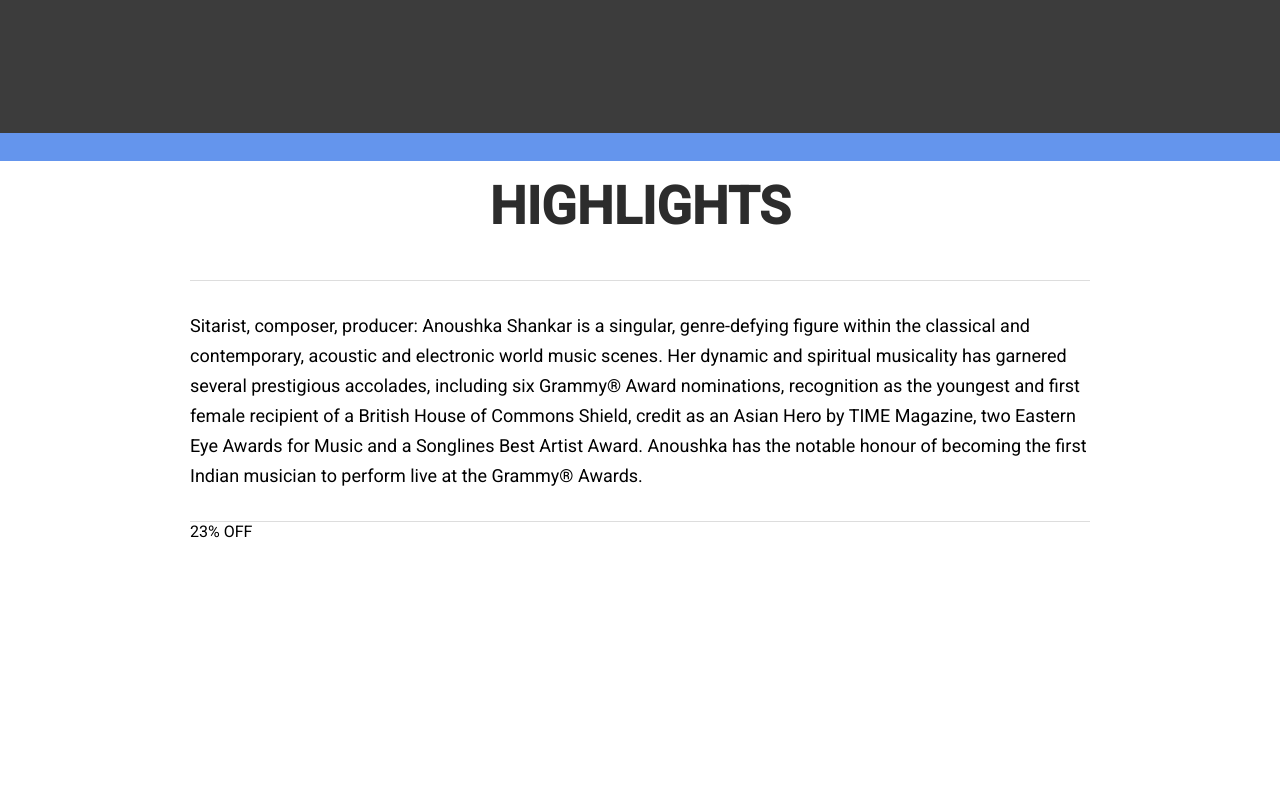
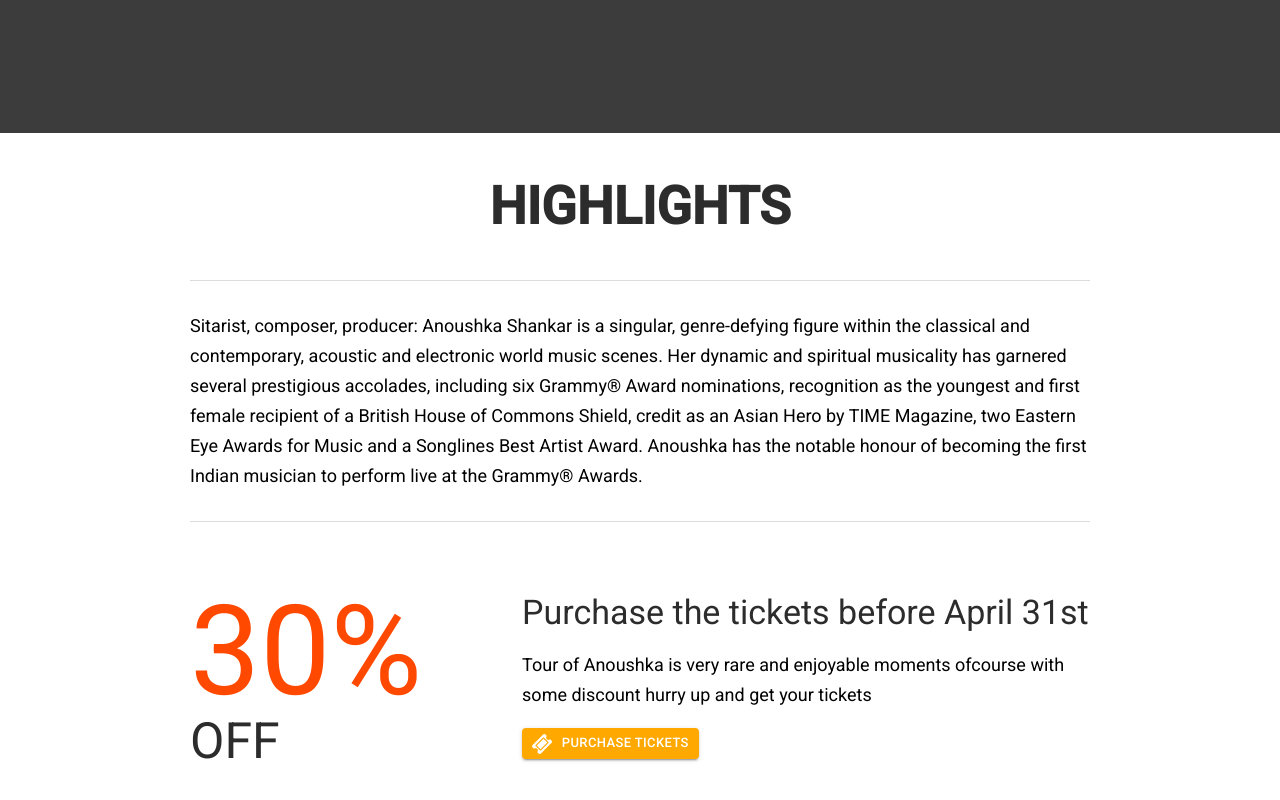
Before and after one commit to ravipjoshi/EventPage, a React (Create React App) app: page / in a window 1280 px wide. Shown: the part 1339-2139 px from the top of the page. Before the commit the page ends 1880 px from the top, so only its background shows below. Built offline with nearby package versions, Linux system fonts and the light colour scheme.

Commit message:
created reusable button and used in the highlight section

```diff
--- a/src/App.js
+++ b/src/App.js
@@ -4,11 +4,11 @@
 import Header from './components/header_footer/Header';
 import Featured from './components/featured';
 import VenueInfo from './components/venueInfo';
-import Highlight from './components/highlights';
+import Highlight from './components/highlight';
 
 function App() {
   return (
-    <div className="App" style={{ height:"1500px",background:'cornflowerblue'}}>
+    <div className="App" style={{ height:"700px",background:'cornflowerblue'}}>
           <Header/>
           <Featured/>
           <VenueInfo/>
--- /dev/null
+++ b/src/components/highlight/Discount.js
@@ -0,0 +1,68 @@
+import React, { Component } from 'react';
+import Fade from 'react-reveal/Fade';
+import Slide from 'react-reveal/Slide';
+import MyButton from '../utils/MyButton';
+
+
+
+class Discount extends Component {
+    state ={
+        discountStart:0,
+        discountEnd:30
+    }
+
+    porcentage=()=>{
+
+        if(this.state.discountStart<this.state.discountEnd){
+            this.setState({
+                discountStart: this.state.discountStart + 1
+            })
+        }
+    }
+
+    componentDidUpdate(){
+        setTimeout(()=>{
+            this.porcentage()
+        },30)
+    }
+
+    render() {
+        return (
+
+                <div className="center_wrapper">
+                    <div className="discount_wrapper">
+                        <Fade
+                            onReveal={()=>this.porcentage()}
+                            >
+                            <div className="discount_porcentage">
+                                <span>{this.state.discountStart}% </span>
+                                <span>OFF </span>
+                            </div>
+
+                        </Fade>
+                        <Slide right>
+                            <div className="discount_description">
+                                <h3>Purchase the tickets before April 31st </h3>
+                                <p> Tour of Anoushka is very rare and enjoyable moments ofcourse with some discount hurry up and get your tickets</p>
+                                <MyButton
+
+                                            text="Purchase Tickets"
+                                            bck="#ffa800"
+                                            color="#ffffff"
+                                            link="https://www.anoushkashankar.com/"
+
+                                />
+                            </div>
+
+                        </Slide>
+
+                    </div>
+
+                </div>
+
+
+        );
+    }
+}
+
+export default Discount;
--- a/src/components/highlights/Discount.js
+++ /dev/null
@@ -1,24 +0,0 @@
-import React, { Component } from 'react';
-import Fade from 'react-reveal/Fade';
-import Slide from 'react-reveal/Slide';
-
-
-class Discount extends Component {
-    render() {
-        return (
-
-                <div className="center_wrapper">
-                    <div className="discoutn_wrapper">
-                            <div className="Discoutn_poercentage">
-                                <span>23% </span>
-                                <span>OFF </span>
-                            </div>
-                    </div>
-                </div>
-
-
-        );
-    }
-}
-
-export default Discount;
--- /dev/null
+++ b/src/components/utils/MyButton.js
@@ -0,0 +1,26 @@
+import React from 'react';
+import Button from '@material-ui/core/Button'
+
+import TicketIcon from '../../resources/images/icons/ticket.png'
+
+const MyButton = (props) => {
+    return (
+        <Button
+               href={props.link}
+               variant ="contained"
+               size="small"
+               style={{
+                   background: props.bck,
+                   color:props.color
+               }}
+                >
+            <img
+                src={TicketIcon}
+                className="iconImage"
+                alt="Icon_button"/>
+            {props.text}
+        </Button>
+    );
+};
+
+export default MyButton;
```
Also changed, not shown: src/components/highlight/Description.js (renamed from src/components/highlights/Description.js), src/components/highlight/index.js (renamed from src/components/highlights/index.js).
